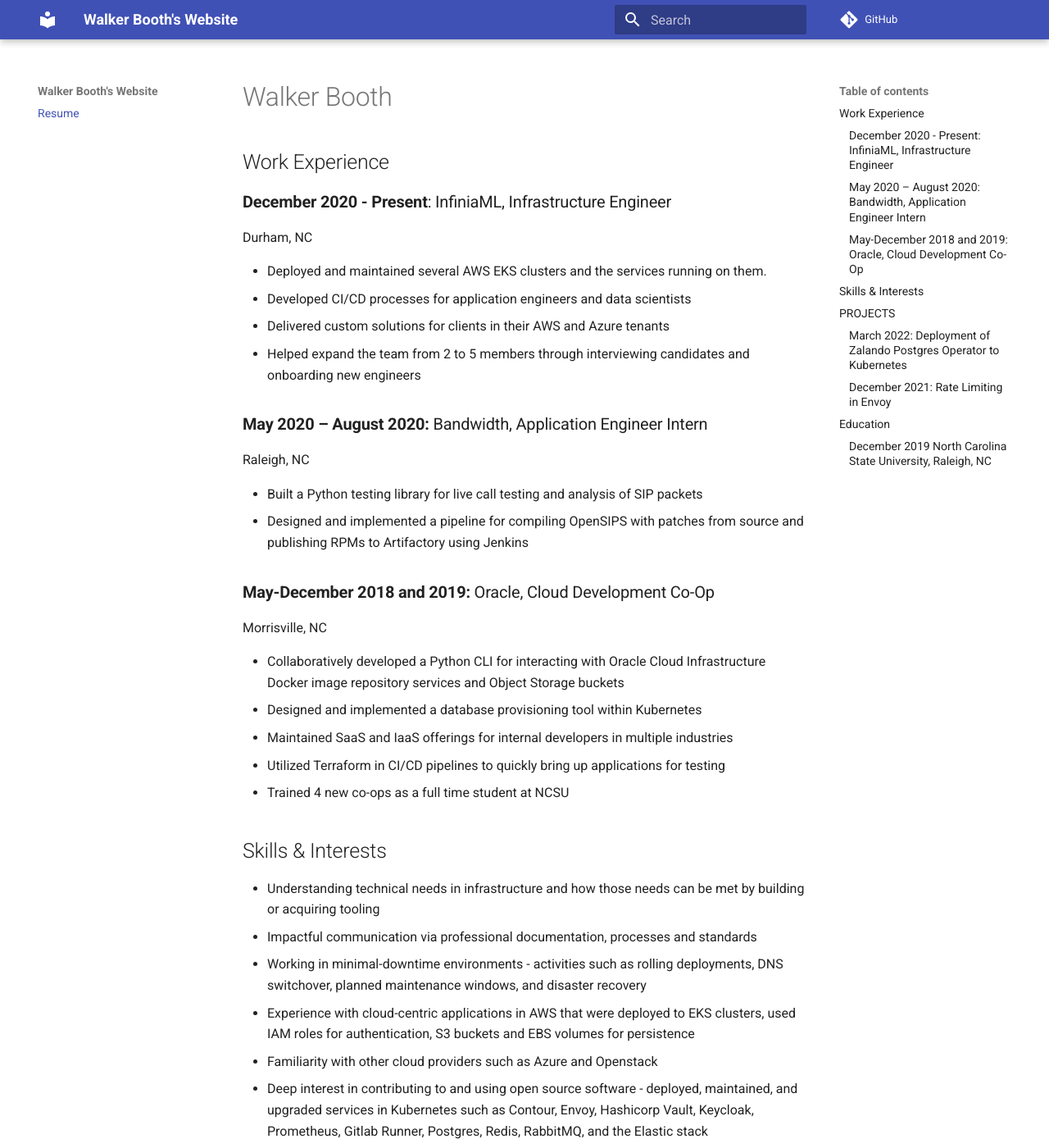
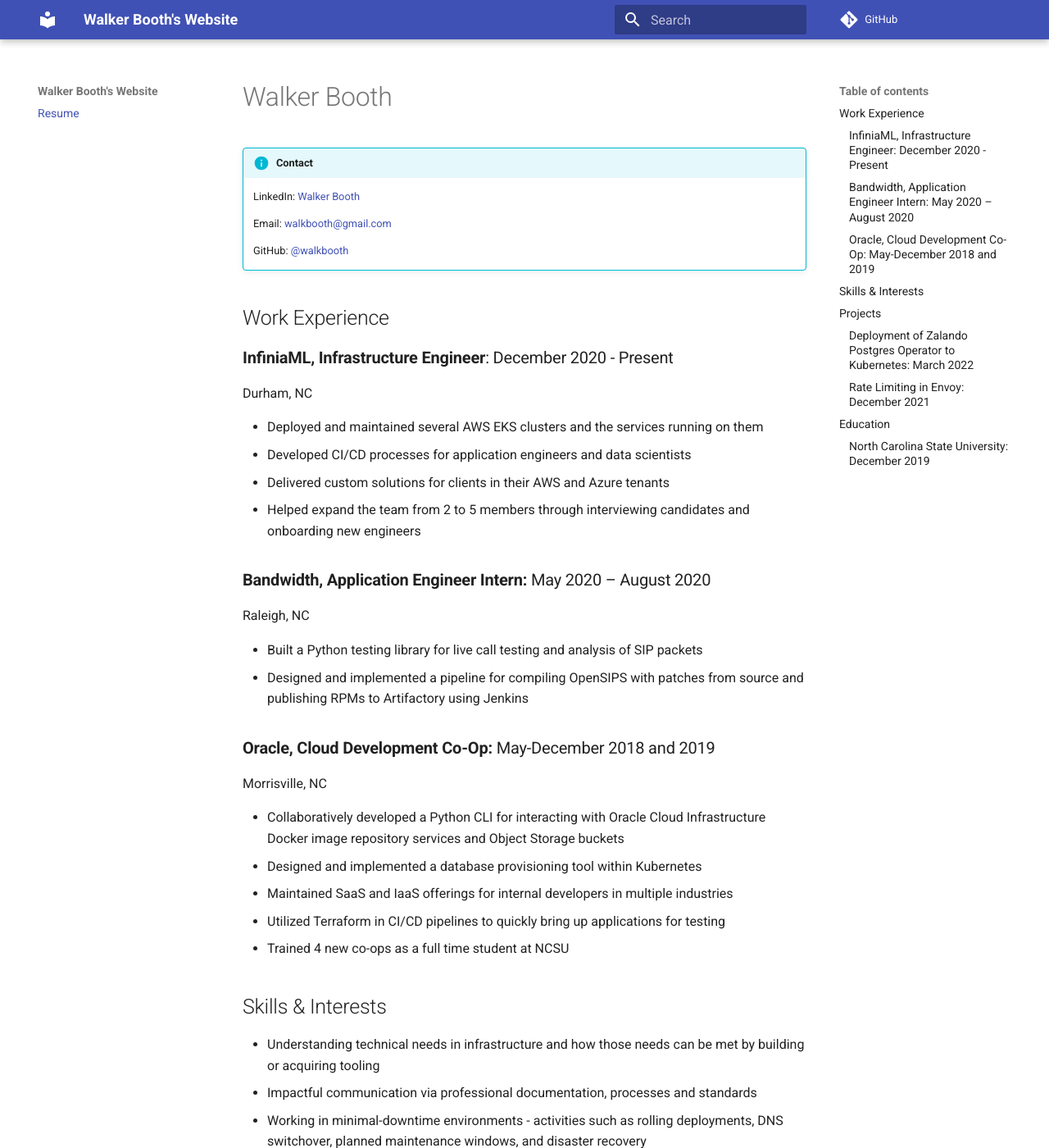
Before and after one commit to walkbooth/resume, an MkDocs documentation site: the page built from docs/index.md, in a window 1280 px wide and 1400 px high. Shown: the whole window at 82% size. Built offline with MkDocs 1.6.1 and Material for MkDocs 9.7.7, drawn with Linux system fonts in a browser that asks for light colours; comment, search, counter and statistics services are not loaded; some of the changed text lies outside the part shown.

Commit message:
cleanup/improvements

```diff
--- a/docs/index.md
+++ b/docs/index.md
@@ -1,24 +1,32 @@
 # Walker Booth
+
+!!! info "Contact"
+
+    LinkedIn: [Walker Booth](https://www.linkedin.com/in/walker-booth-9b1700137/)
+
+    Email: [walkbooth@gmail.com](mailto:walkbooth@gmail.com)
+
+    GitHub: [@walkbooth](https://github.com/walkbooth)
 
 ## Work Experience
 
-### **December 2020 - Present**: InfiniaML, Infrastructure Engineer
+### **InfiniaML, Infrastructure Engineer**: December 2020 - Present
 Durham, NC
 
-* Deployed and maintained several AWS EKS clusters and the services running on them.
+* Deployed and maintained several AWS EKS clusters and the services running on them
 * Developed CI/CD processes for application engineers and data scientists
 * Delivered custom solutions for clients in their AWS and Azure tenants
 * Helped expand the team from 2 to 5 members through interviewing candidates and onboarding new engineers
 
 
-### **May 2020 – August 2020:** Bandwidth, Application Engineer Intern
+### **Bandwidth, Application Engineer Intern:** May 2020 – August 2020
 Raleigh, NC
 
 * Built a Python testing library for live call testing and analysis of SIP packets
 * Designed and implemented a pipeline for compiling OpenSIPS with patches from source and publishing RPMs to Artifactory using Jenkins
 
 
-### **May-December 2018 and 2019:** Oracle, Cloud Development Co-Op
+### **Oracle, Cloud Development Co-Op:** May-December 2018 and 2019
 Morrisville, NC
 
 * Collaboratively developed a Python CLI for interacting with Oracle Cloud Infrastructure Docker image repository services and Object Storage buckets
@@ -37,19 +45,21 @@
 * Programming experience in Python, Golang and Java
 Automation experience with Terraform, Ansible, Bash, GitLab, GitHub, Jenkins
 
-## PROJECTS
+## Projects
 
-### **March 2022:** Deployment of Zalando Postgres Operator to Kubernetes
+### **Deployment of Zalando Postgres Operator to Kubernetes:** March 2022
 * Deployed high-availability Postgres clusters with automatic WAL archiving to S3 and Azure storage
 * Performed minimal-downtime data migrations of legacy database servers to database instances managed by the operator
 
-### **December 2021:** Rate Limiting in Envoy
+### **Rate Limiting in Envoy:** December 2021
 * Configured Envoy to rate-limit requests to our company’s main, multi-tenant application
 * Envoy’s off-the-shelf rate-limiting implementation in Golang lacked support for configuring unique rate limits per OIDC group, so we forked the codebase and I added the feature
 
 ## Education
 
-### **December 2019** North Carolina State University, Raleigh, NC
+### **North Carolina State University:** December 2019
+Raleigh, NC
+
 * Computer Science (B.S.)
 * Cumulative GPA of 4.000
 
--- a/mkdocs.yaml
+++ b/mkdocs.yaml
@@ -1,6 +1,10 @@
 site_name: Walker Booth's Website
 theme:
   name: material
+markdown_extensions:
+  - admonition
+  - pymdownx.details
+  - pymdownx.superfences
 repo_url: https://github.com/walkbooth/resume
 docs_dir: docs
 nav:
```
